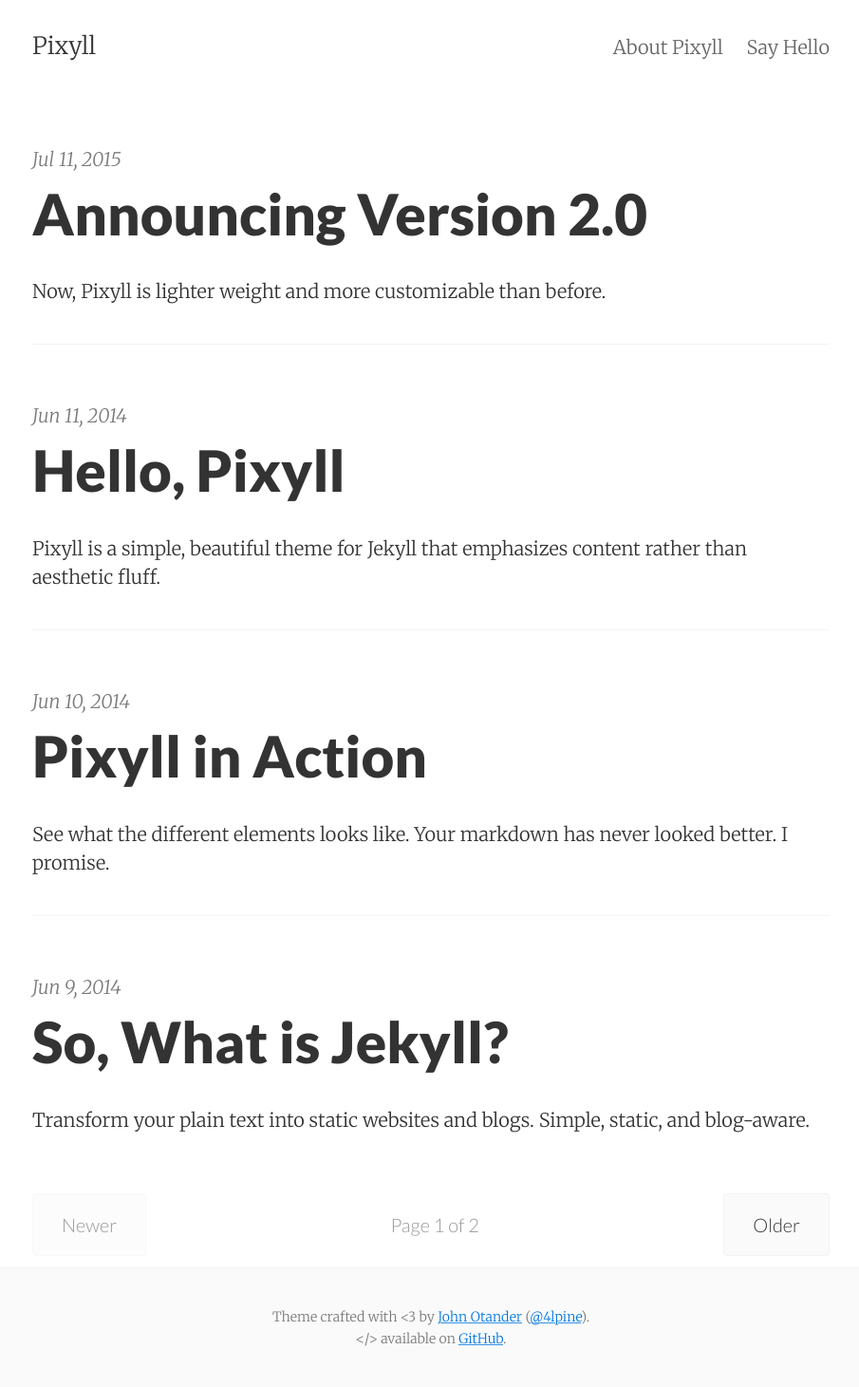
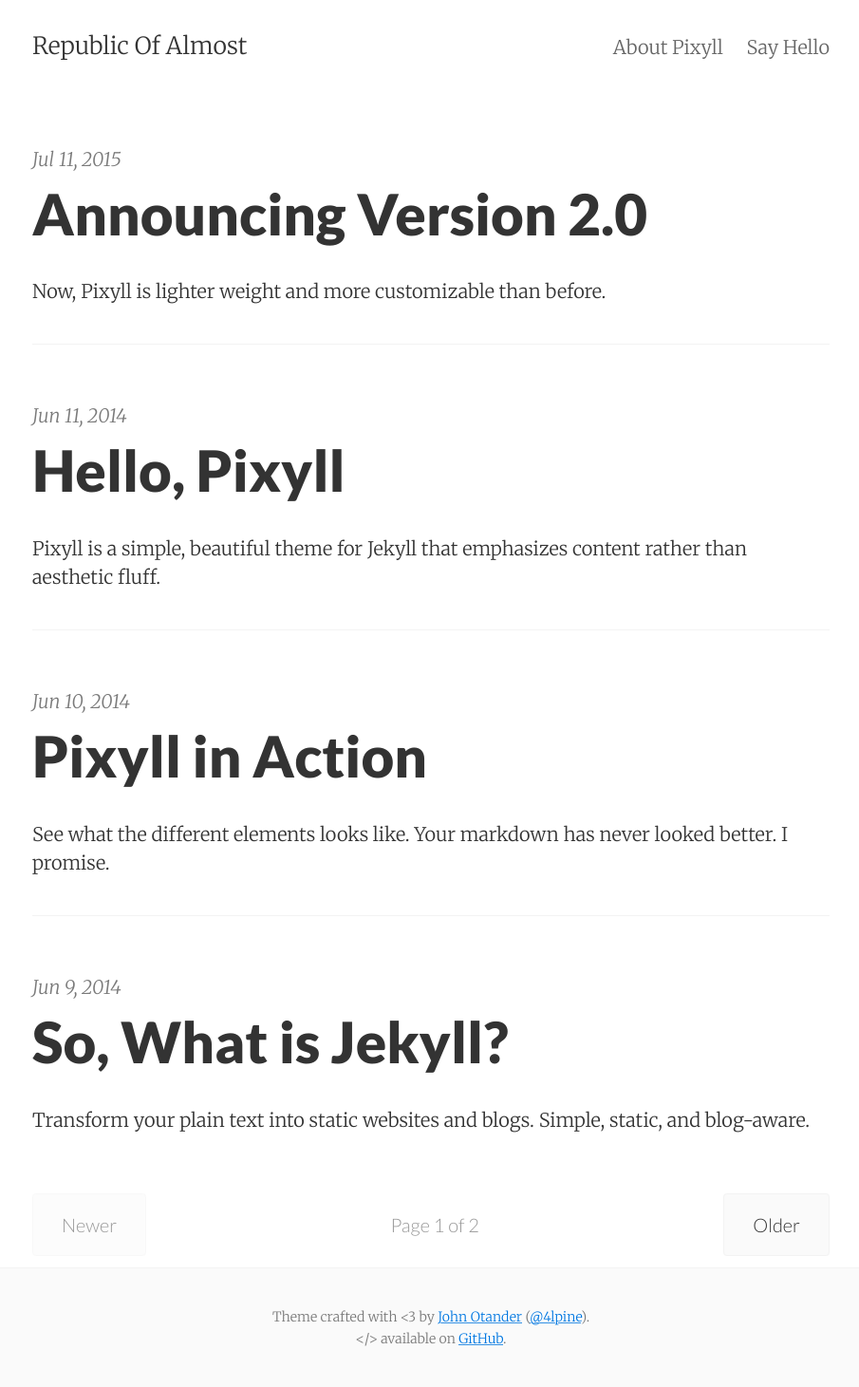
Before and after one commit to republic-of-almost/republic-of-almost.github.com, a Jekyll site: the page built from index.html, in a window 1280 px wide. Shown: the whole page at 95% size, without its empty margins (186-1091 px from the left). Built offline with Jekyll 4.4.1, drawn with Linux system fonts in a browser that asks for light colours; the list of posts is cut into pages by our own code.

```diff
--- a/CNAME
+++ b/CNAME
@@ -1 +1 @@
-pixyll.com
+republicofalmost.com
--- a/_config.yml
+++ b/_config.yml
@@ -1,7 +1,7 @@
 # Site settings
-title:       Pixyll
-email:       your_email@example.com
-author:      John Otander
+title:       Republic Of Almost
+email:       phil@cooperking.net
+author:      Phil Cooper-King
 description: "A simple, beautiful theme for Jekyll that emphasizes content rather than aesthetic fluff."
 baseurl:     ""
 url:         "http://pixyll.com"
```
